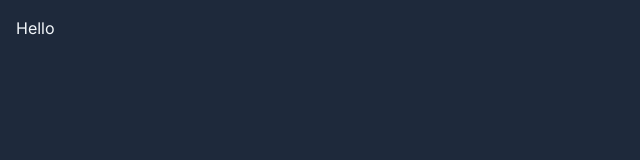
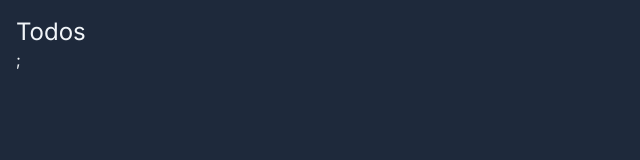
Before and after one commit to markpackham/nextjs13Prismatodos, a Next.js app: page / in a window 1280 px wide. Shown: the top 160 px of the page, without its empty margins (0-640 px from the left). Built offline with nearby package versions, Linux system fonts and the light colour scheme.

Commit message:
use Link
https://youtu.be/NgayZAuTgwM?t=557

```diff
--- a/src/app/new/page.tsx
+++ b/src/app/new/page.tsx
@@ -1,3 +1,7 @@
 export default function Page() {
-  return <h1>New Page from (/new)</h1>;
+  return (
+    <>
+      <h1>New Page (/new)</h1>
+    </>
+  );
 }
--- a/src/app/page.tsx
+++ b/src/app/page.tsx
@@ -1,3 +1,13 @@
+import Link from "next/link";
+
 export default function Home() {
-  return <h1>Hello</h1>;
+  return (
+    <>
+      <header>
+        <h1 className="text-2xl">Todos</h1>
+        <Link href="/new"></Link>
+      </header>
+      <ul></ul>;
+    </>
+  );
 }
```
